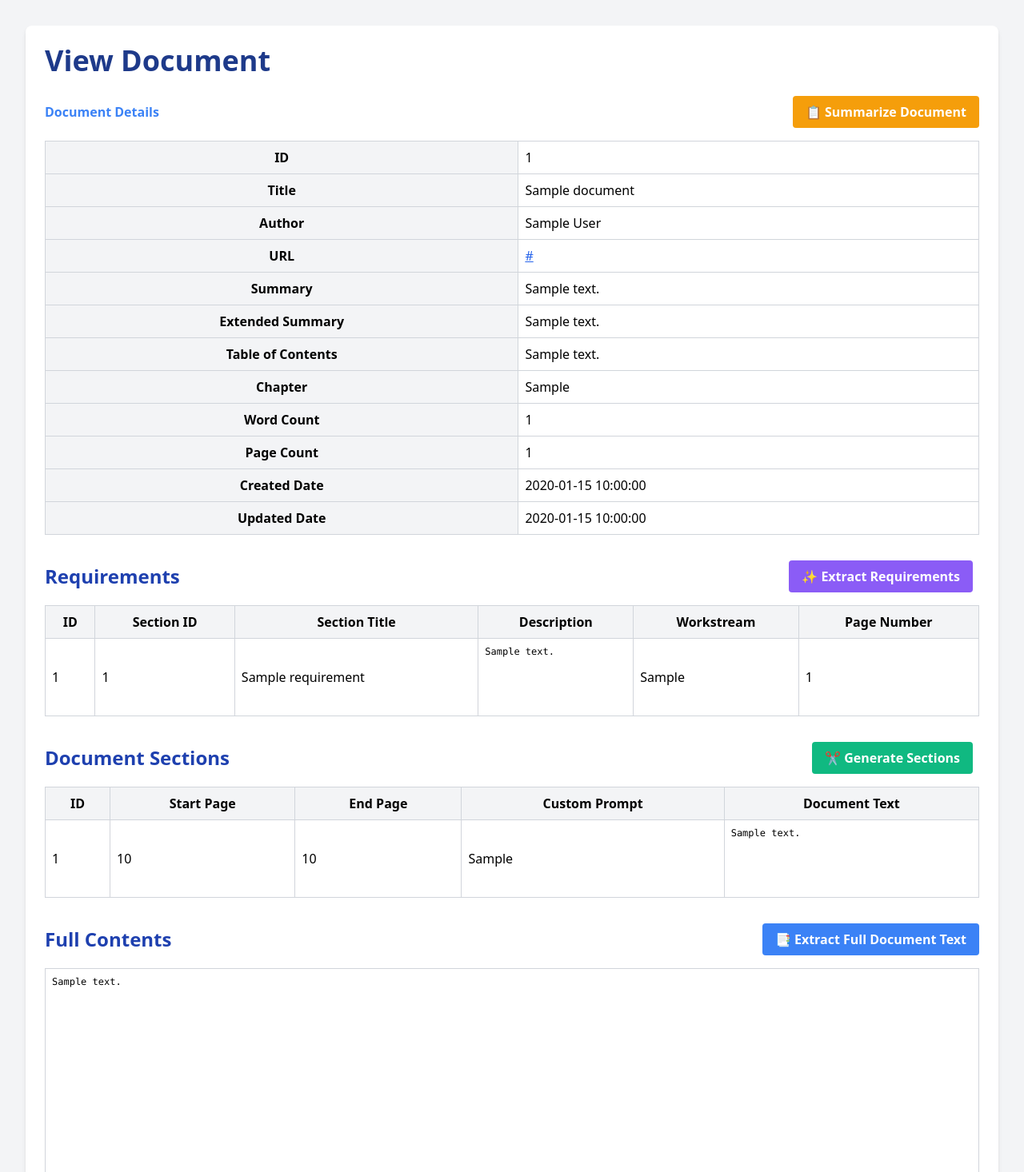
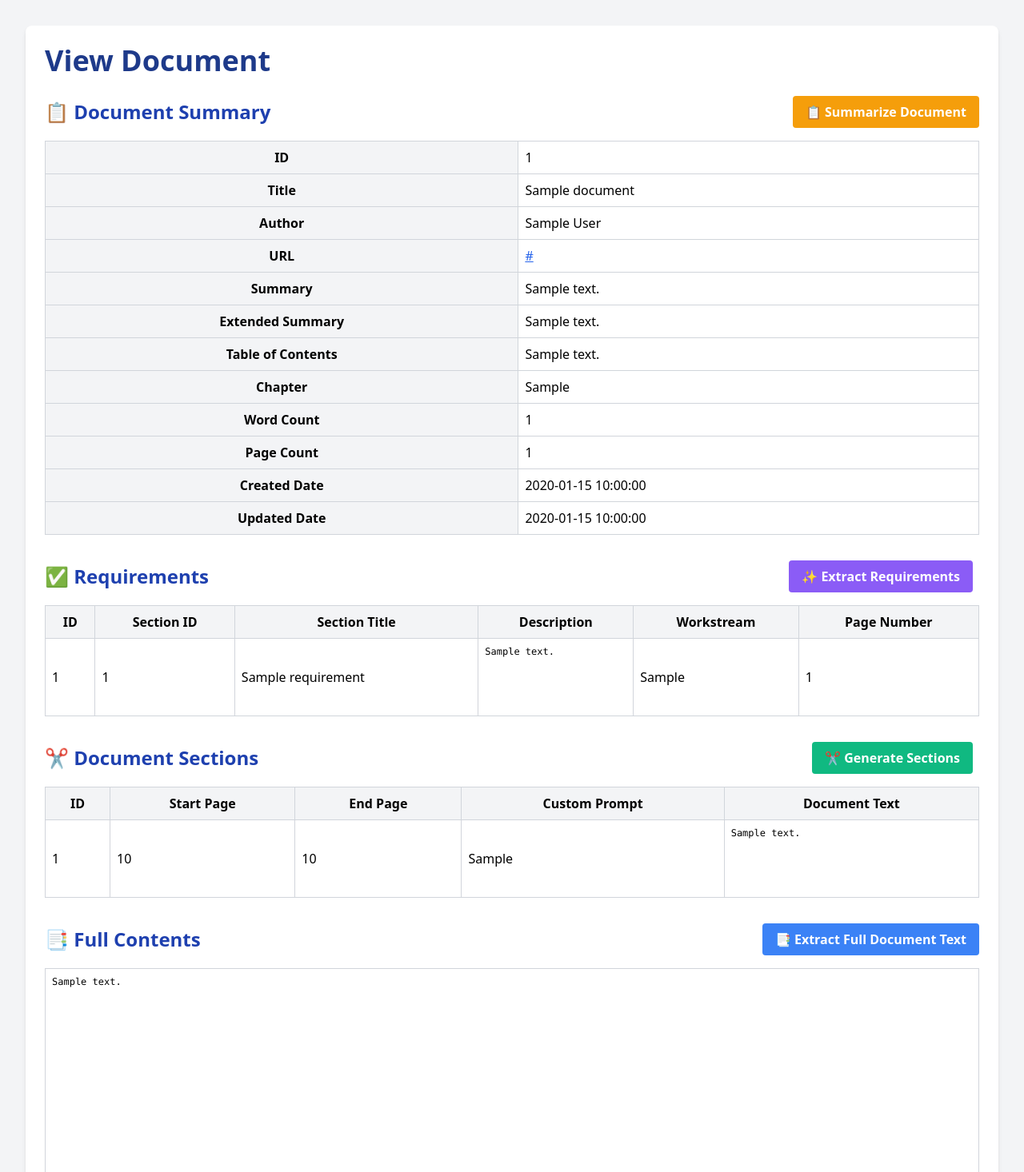
Before and after one commit to andrewfurman/Website-Link-Scraper, a Flask app: page /documents/view/1 in a window 1280 px wide. Shown: the part 64-1530 px from the top of the page at 80% size. Run offline with Flask 3, Linux system fonts and the light colour scheme; tables that the repository leaves empty hold one stand-in row (values such as "Sample post").

Commit message:
updated view docs styling

```diff
--- a/documents/templates/view_document.html
+++ b/documents/templates/view_document.html
@@ -14,11 +14,10 @@
     <div class="w-full p-8">
         <div class="mx-auto bg-white rounded-lg shadow-md w-full p-6">
             <h1 class="text-4xl font-bold text-blue-900 mb-6">View Document</h1>
-
             <!-- Document Details -->
             <div class="mb-8">
                 <div class="flex justify-between items-center mb-4">
-                    <h4 class="font-semibold text-blue-500">Document Details</h2>
+                    <h2 class="text-2xl font-semibold text-blue-800">📋 Document Summary</h2>
                     <button id="summarizeDocumentBtn" class="bg-yellow-500 hover:bg-yellow-700 text-white font-bold py-2 px-4 rounded">
                         📋 Summarize Document
                     </button>
@@ -88,7 +87,7 @@
             <!-- Requirements Table -->
             <div class="mb-8">
                 <div class="flex justify-between items-center mb-4">
-                    <h2 class="text-2xl font-semibold text-blue-800">Requirements</h2>
+                    <h2 class="text-2xl font-semibold text-blue-800">✅ Requirements</h2>
                     <div>
                         <button id="extractRequirementsBtn" class="bg-purple-500 hover:bg-purple-700 text-white font-bold py-2 px-4 rounded">
                             ✨ Extract Requirements
@@ -131,7 +130,7 @@
             <!-- Document Sections -->
             <div class="mb-8">
                 <div class="flex justify-between items-center mb-4">
-                    <h2 class="text-2xl font-semibold text-blue-800">Document Sections</h2>
+                    <h2 class="text-2xl font-semibold text-blue-800">✂️ Document Sections</h2>
                     <div>
                         <button id="generateSectionsBtn" class="bg-green-500 hover:bg-green-700 text-white font-bold py-2 px-4 rounded">
                             ✂️ Generate Sections
@@ -171,7 +170,7 @@
 
             <div>
                 <div class="flex justify-between items-center mb-4">
-                    <h2 class="text-2xl font-semibold text-blue-800">Full Contents</h2>
+                    <h2 class="text-2xl font-semibold text-blue-800">📑 Full Contents</h2>
                     <button id="extractFullTextBtn" class="bg-blue-500 hover:bg-blue-700 text-white font-bold py-2 px-4 rounded">
                         📑 Extract Full Document Text
                     </button>
--- a/templates/header.html
+++ b/templates/header.html
@@ -3,8 +3,8 @@
         <div class="flex justify-between items-center">
             <a href="{{ url_for('source_website.index') }}" class="text-white text-2xl font-bold">CMS Requirements App</a>
             <div>
-                <a href="{{ url_for('source_website.index') }}" class="text-white mr-4 px-3 py-2 rounded hover:bg-blue-800 transition-colors duration-200">🌐 Sources</a>
-                <a href="{{ url_for('documents.index') }}" class="text-white px-3 py-2 rounded hover:bg-blue-800 transition-colors duration-200">📄 Documents</a>
+                <a href="{{ url_for('source_website.index') }}" class="text-white mr-4 px-3 py-2 rounded hover:bg-blue-800 font-normal hover:font-bold">🌐 Sources</a>
+                <a href="{{ url_for('documents.index') }}" class="text-white px-3 py-2 rounded hover:bg-blue-800 font-normal hover:font-bold">📄 Documents</a>
             </div>
         </div>
     </div>
```
